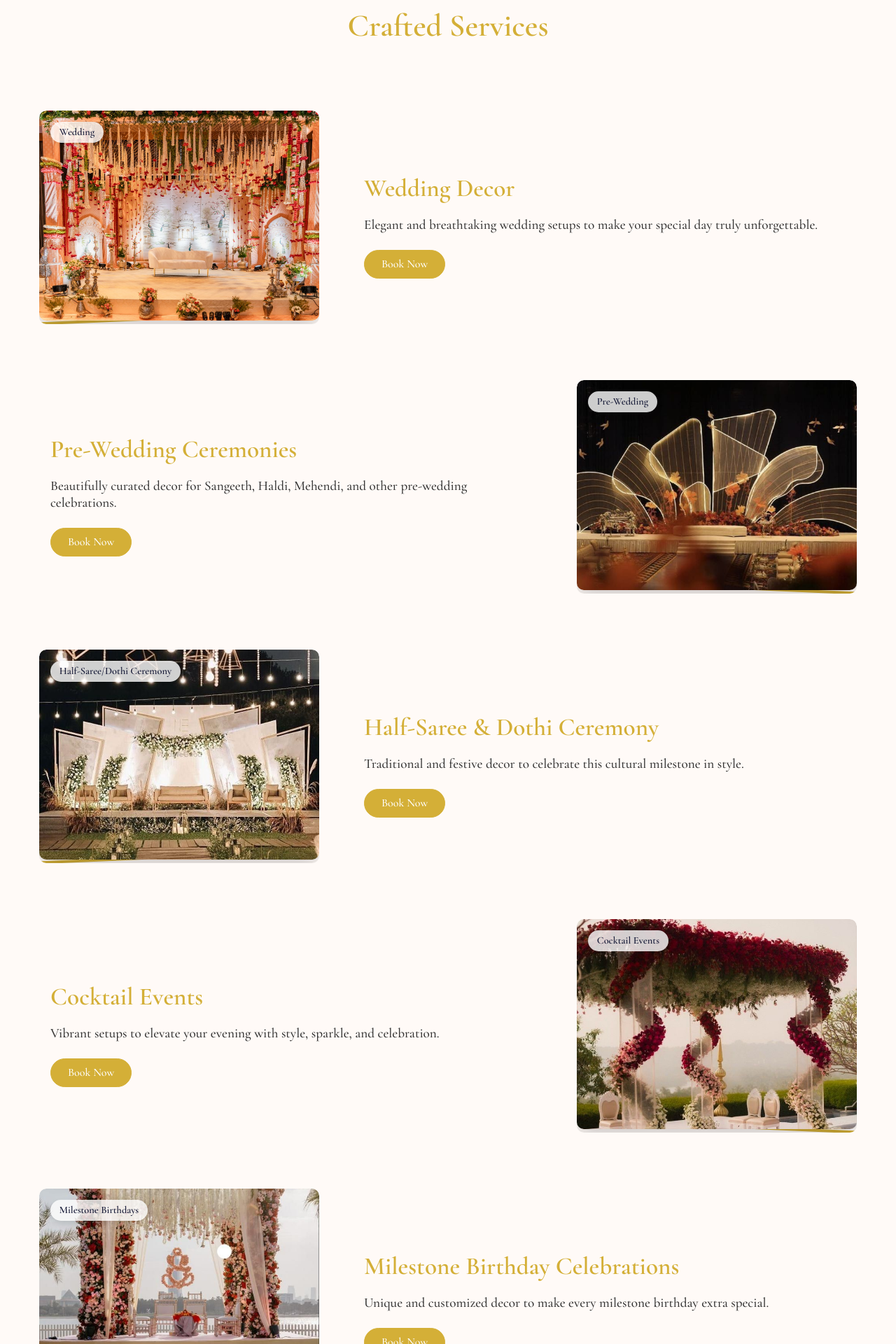
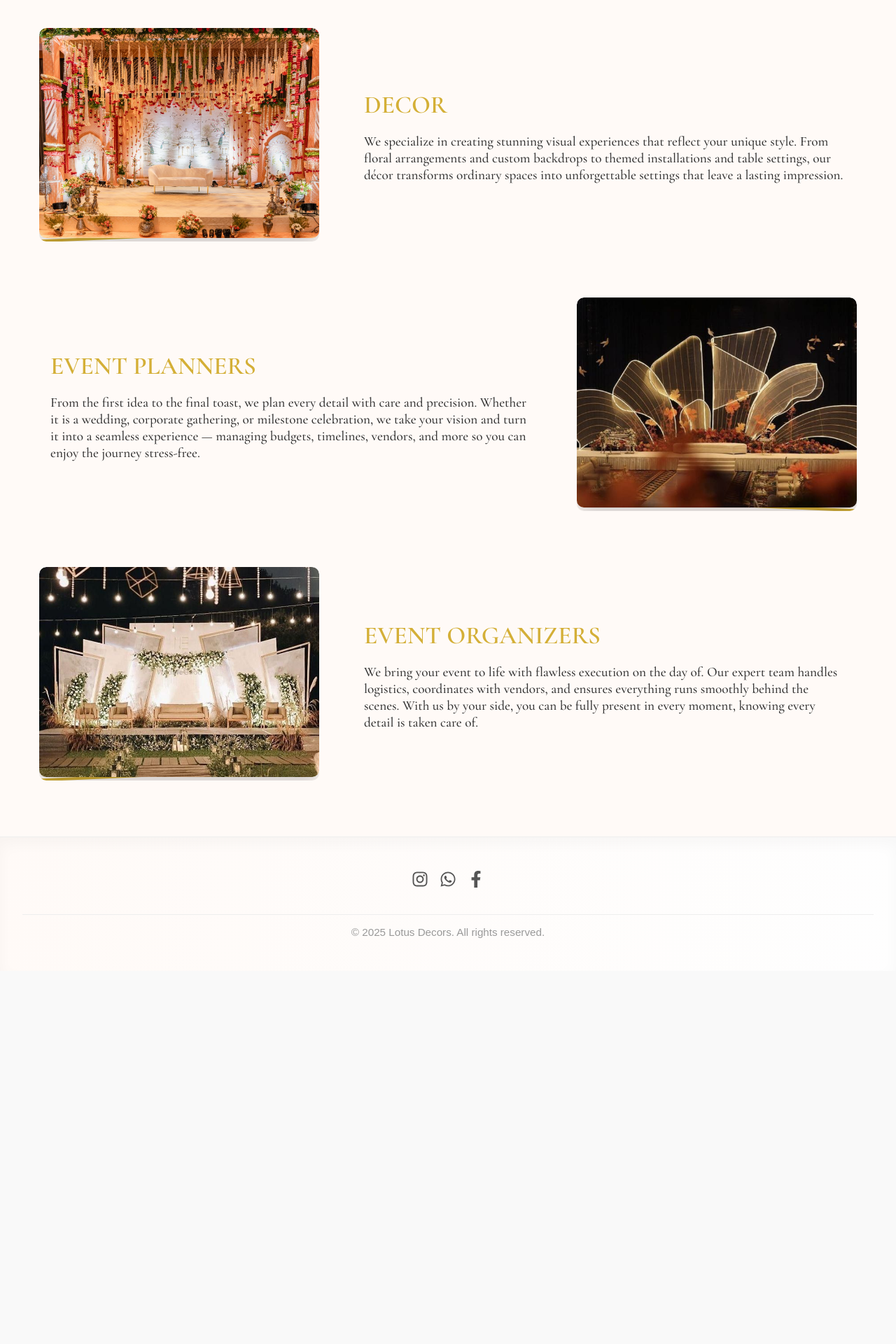
Before and after one commit to lotusdecor/ldecor_frontend, a React (Vite) app: page /services in a window 1280 px wide. Shown: the part 120-2040 px from the top of the page at 70% size. After the commit the page ends 1507 px from the top, so only its background shows below. Built offline with nearby package versions, Linux system fonts and the light colour scheme.

Commit message:
services tab changes

```diff
--- a/src/pages/Home.jsx
+++ b/src/pages/Home.jsx
@@ -124,7 +124,7 @@ function Home() {
         creating elegant, sustainable designs that are as unique as your celebration.
         </p>
         <p data-aos="fade-up">
-        As <span style={{ fontSize: '22px', fontWeight: 'bold' }}>full-time event planners</span>, we’re with you from start to finish — guiding you through each step, handling the details, and ensuring everything runs smoothly.
+        As <span style={{ fontSize: '22px', fontWeight: 'bold' }}>full-time event planners and organizers</span>, we’re with you from start to finish — guiding you through each step, handling the details, and ensuring everything runs smoothly.
         Our goal is to bring your vision to life while making the planning process easy and stress-free.
         </p>
         <p data-aos="zoom-in" style={{ fontSize: '20px'}}>
--- a/src/pages/Services.jsx
+++ b/src/pages/Services.jsx
@@ -3,54 +3,29 @@ import { Link } from 'react-router-dom';
 import img1 from '../assets/services/wedding.jpeg';
 import img2 from '../assets/services/img2.jpeg';
 import img3 from '../assets/services/img3.jpeg';
-import img4 from '../assets/services/img4.jpeg';
-import img5 from '../assets/services/img5.jpeg';
-import img6 from '../assets/services/img6.jpeg';
 
 const services = [
   {
-    title: 'Wedding Decor',
-    description: 'Elegant and breathtaking wedding setups to make your special day truly unforgettable.',
+    title: 'DECOR',
+    description: 'We specialize in creating stunning visual experiences that reflect your unique style. From floral arrangements and custom backdrops to themed installations and table settings, our décor transforms ordinary spaces into unforgettable settings that leave a lasting impression.',
     image: img1,
-    category: 'Wedding',
   },
   {
-    title: 'Pre-Wedding Ceremonies',
-    description: 'Beautifully curated decor for Sangeeth, Haldi, Mehendi, and other pre-wedding celebrations.',
+    title: 'EVENT PLANNERS',
+    description: 'From the first idea to the final toast, we plan every detail with care and precision. Whether it is a wedding, corporate gathering, or milestone celebration, we take your vision and turn it into a seamless experience — managing budgets, timelines, vendors, and more so you can enjoy the journey stress-free.',
     image: img2,
-    category: 'Pre-Wedding',
   },
   {
-    title: 'Half-Saree & Dothi Ceremony',
-    description: 'Traditional and festive decor to celebrate this cultural milestone in style.',
+    title: 'EVENT ORGANIZERS',
+    description: 'We bring your event to life with flawless execution on the day of. Our expert team handles logistics, coordinates with vendors, and ensures everything runs smoothly behind the scenes. With us by your side, you can be fully present in every moment, knowing every detail is taken care of.',
     image: img3,
-    category: 'Half-Saree/Dothi Ceremony',
   },
-  {
-    title: 'Cocktail Events',
-    description: 'Vibrant setups to elevate your evening with style, sparkle, and celebration.',
-    image: img4,
-    category: 'Cocktail Events',
-  },
-  {
-    title: 'Milestone Birthday Celebrations',
-    description: 'Unique and customized decor to make every milestone birthday extra special.',
-    image: img5,
-    category: 'Milestone Birthdays',
-  },
-  {
-    title: 'Graduation Party',
-    description: 'Celebrate academic achievements with sophisticated and lively decorations.',
-    image: img6,
-    category: 'Graduations',
-  }
 ];
 
 function Services() {
   return (
     <div className="services-page">
       <section className="services-description" data-aos="fade-up">
-        <h2>Crafted Services</h2>
       </section>
 
       {/* Services List */}
@@ -59,12 +34,10 @@ function Services() {
           <div className={`service-card ${index % 2 !== 0 ? 'reverse' : ''}`} key={index}>
             <div className="service-image framed" data-aos="zoom-in">
               <img src={service.image} alt={service.title} />
-              <span className="category-tag">{service.category}</span>
             </div>
             <div className="service-text" data-aos={index % 2 === 0 ? "fade-left" : "fade-right"}>
               <h2>{service.title}</h2>
               <p>{service.description}</p>
-              <Link to = "/contact" className="service-btn"> Book Now </Link>
             </div>
           </div>
         ))}
```
Also changed, not shown: 2 other files (tests, documents, lock files or other folders).
